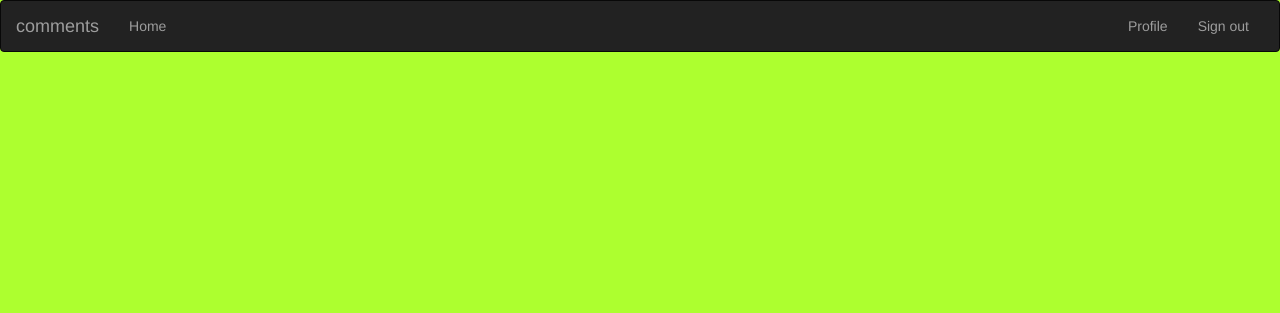
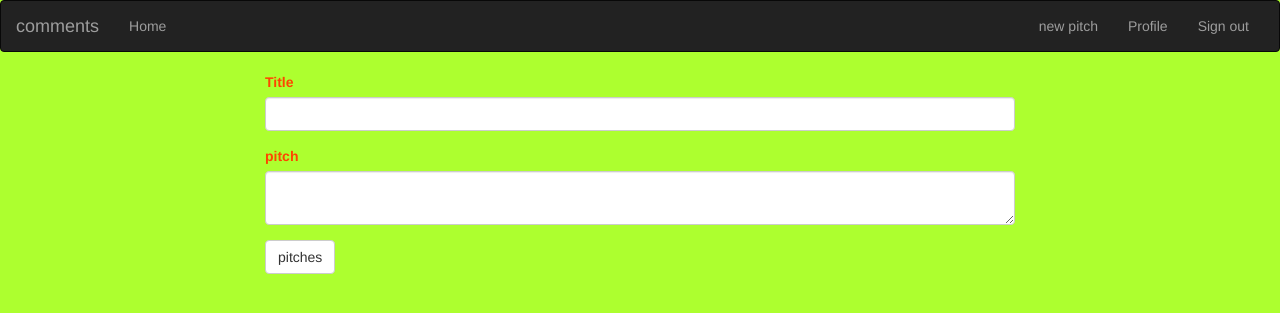
Before and after one commit to mangowilliam/pitch-perfect, a Flask app: page /pitch/new in a window 1280 px wide. Shown: the top 313 px of the page. Run offline with Flask 2, Linux system fonts and the light colour scheme; the visitor is signed in with stand-in values (Sample User, id 1); data comes from the database, SQL or seed files in the repository; some libraries are stand-ins or nearby versions.

Commit message:
add pitches link and form

```diff
--- a/app/auth/views.py
+++ b/app/auth/views.py
@@ -29,7 +29,7 @@ def register():
         db.session.commit()
         return redirect(url_for('auth.login'))
     title = "New Account"
-    return render_template('auth/register.html',registration_form = form, title = title)
+    return render_template('auth/regestration.html',registration_form = form, title = title)
 
 @auth.route('/logout')
 @login_required
--- a/app/main/views.py
+++ b/app/main/views.py
@@ -14,8 +14,9 @@ def index():
     '''
     View root page function that returns the index page and its data
     '''
+    pitches=Pitch.query.all()
     title = 'Home -make the best decition and pitch'
-    return render_template('users.html', title = title)
+    return render_template('users.html', title = title,pitches=pitches)
 
 @main.route('/user/comments/new/<int:id>', methods = ['GET','POST'])
 @login_required
@@ -39,7 +40,11 @@ def pitches():
     form= PitchForm()
     if form.validate_on_submit():
         flash("pitch created",'success')
-        return redirect(url_for('home'))
+        pitch = Pitch(title = form.title.data, content =form.pitch.data,user_id=user_id)
+        db.session.add(pitch)
+        db.session.commit()
+        flash('pitch created','succesful')
+        return redirect(url_for('index'))
 
     title = 'Home -new pitch'
     return render_template('pitches.html', title = title, form=form)
--- a/app/templates/navbar.html
+++ b/app/templates/navbar.html
@@ -15,6 +15,7 @@
             </ul>
             <ul class="nav navbar-nav navbar-right">
                 {% if current_user.is_authenticated %}
+                <li><a href="{{url_for('main.pitches',uname=current_user.username)}}">new pitch</a></li>
                 <li><a href="{{url_for('main.profile',uname=current_user.username)}}">Profile</a></li>
                 <li><a href="{{url_for('auth.logout')}}">Sign out</a></li>
                 {% else %}
--- a/app/templates/pitches.html
+++ b/app/templates/pitches.html
@@ -1,5 +1,6 @@
 {% extends 'base.html'%}
 {% import 'macros.html' as macro%}
+{% import 'bootstrap/wtf.html' as wtf%}
 <!DOCTYPE html>
 <html>
 <head>
@@ -13,7 +14,19 @@
     {{ super() }}
     <link rel="stylesheet" href="{{url_for('static',filename='css/styles.css')}}">
     {% endblock %}
+
     {% block content %}
+    <div class="container">
+    <div class="row">
+    <div class="col-md-2"> </div>
+    <div class="col-md-8">
+
+    {{wtf.quick_form(form)}}
+
+    </div>
+    <div class="col-md-2"></div>
+    </div>
+    </div>
 
     {% endblock%}
 
--- a/app/templates/users.html
+++ b/app/templates/users.html
@@ -14,7 +14,7 @@
     <link rel="stylesheet" href="{{url_for('static',filename='css/styles.css')}}">
     {% endblock %}
     {% block content %}
-    <h1>home</h1>
+    <center><h1>PITCH YOUR IDEAS</h1></center>
     {% endblock%}
 
 
--- a/app/user.py
+++ b/app/user.py
@@ -2,6 +2,11 @@ from . import db
 from werkzeug.security import generate_password_hash,check_password_hash
 from flask_login import UserMixin
 from . import login_manager
+
+
+@login_manager.user_loader
+def load_user(user_id):
+    return User.query.get(int(user_id))
 
 class User(UserMixin,db.Model):
     __tablename__ = 'users'
@@ -12,6 +17,7 @@ class User(UserMixin,db.Model):
     image = db.Column(db.String(20), nullable=False, default = "default.jpg")
     password = db.Column(db.String(70), nullable=False)
     pitches = db.relationship('Pitch', backref='author', lazy= "dynamic")
+    pass_secure = db.Column(db.String(255))
 
 
     @property
@@ -31,9 +37,7 @@ class User(UserMixin,db.Model):
 def __repr__(self):
     return f'User {self.username}', '{self.image}'
 
-@login_manager.user_loader
-def load_user(user_id):
-    return User.query.get(int(user_id))
+
 
 
 class Pitch(db.Model):
--- a/config.py
+++ b/config.py
@@ -1,7 +1,7 @@
 import os
 class Config:
     SQLALCHEMY_TRACK_MODIFICATIONS = True
-    SECRET_KEY = os.environ.get('powerfulsecretkey')
+    SECRET_KEY = os.environ.get('SECRET_KEY')
     WTF_CSRF_SECRET_KEY="a csrf secret key"
     SQLALCHEMY_DATABASE_URI = 'postgresql+psycopg2://mango:mango@localhost/pitch'
 
--- a/manage.py
+++ b/manage.py
@@ -1,7 +1,7 @@
 from app import create_app,db
 from flask_script import Manager,Server
 from app.user import User,Pitch
-from  flask_migrate import Migrate, MigrateCommand
+from flask_migrate import Migrate, MigrateCommand
 
 # Creating app instance
 app = create_app('development')
@@ -18,4 +18,5 @@ manager.add_command('db',MigrateCommand)
 def make_shell_context():
     return dict(app = app,db = db,User = User,Pitch= Pitch)
 if __name__ == '__main__':
+    app.secret_key = 'mangos'
     manager.run()
```
Also changed, not shown: app/templates/profile/profile.html (+4 -4 lines), migrations/versions/d7f4c9551aa5_initial_migration.py (added, +44 -0 lines), 1 other file.
